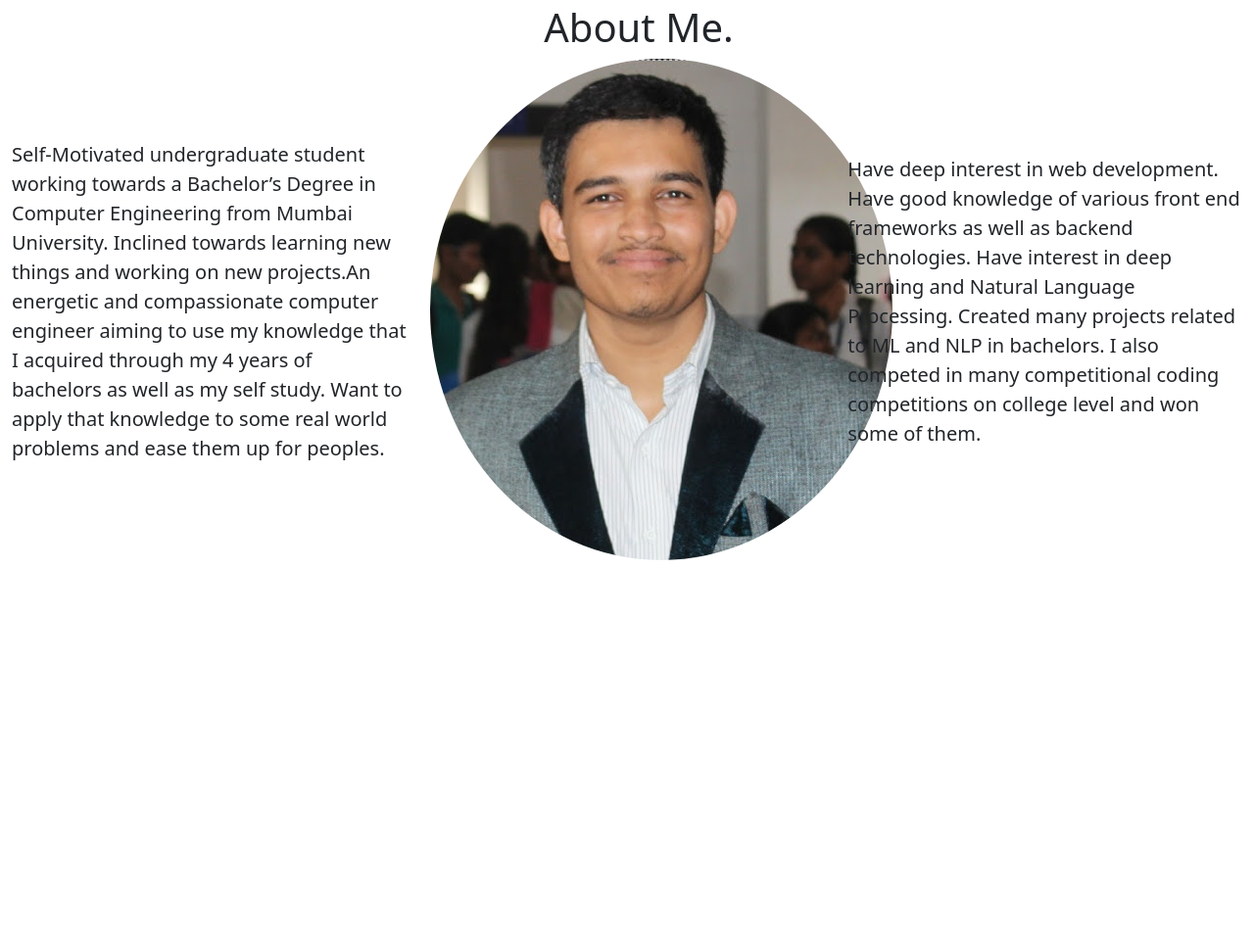
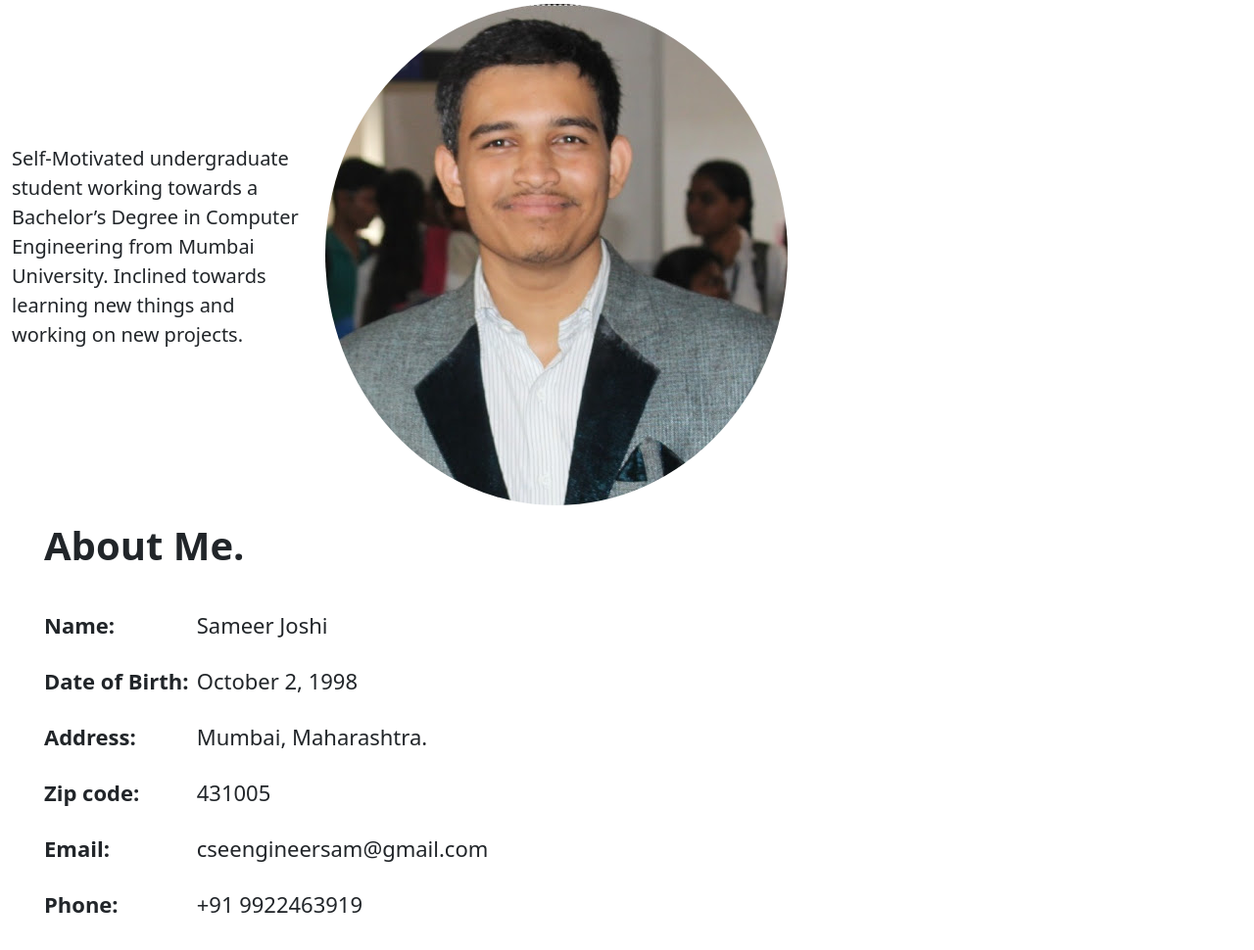
Before and after one commit to SameerJoshiFlexiloans/portfolio, a plain HTML site: page index.html in a window 1280 px wide. Shown: the part 744-1714 px from the top of the page at 98% size. Before the commit the page ends 1364 px from the top, so only its background shows below. Drawn offline with Linux system fonts and the light colour scheme.

Commit message:
after adding personal information in about us

```diff
--- a/index.html
+++ b/index.html
@@ -43,23 +43,25 @@
         </div>
     </div>
     <div class="about mt-5">
-        <h5 class="display-6 ms-4">About Me.</h1>
         <div class="row me-auto ms-auto">
-            <div class="col-lg-4 mt-auto mb-auto">
+            <div class="col-lg-3 mt-auto mb-auto">
                 <p class="lead">Self-Motivated undergraduate student working towards a Bachelor’s Degree in Computer Engineering
-                    from Mumbai University. Inclined towards learning new things and working on new projects.An energetic and compassionate computer engineer aiming to
-                    use my knowledge that I acquired through my 4 years of bachelors as well as my self study.
-                    Want to apply that knowledge to some real world problems and ease them up for peoples.
+                    from Mumbai University. Inclined towards learning new things and working on new projects.
                 </p>
             </div>
             <div class="col-lg-4">
                 <img class="self-image" src="Images/Sameer_Joshi.jpeg">
             </div>
-            <div class="col-lg-4 mt-auto mb-auto">
-                <p class="lead">Have deep interest in web development. Have good knowledge of various front end frameworks as well as backend technologies.
-                    Have interest in deep learning and Natural Language Processing. Created many projects related to ML and NLP in bachelors.
-                    I also competed in many competitional coding competitions on college level and won some of them.
-                </p>
+            <div class="col-lg-5 card border-white ms-3" style="width: 35rem;">
+                <div class="card-body">
+                    <h5 class="display-6 card-title"><span style="font-weight: bold;">About Me.</span></h5><br>
+                    <p class="card-text info-text"><span class="info-label">Name:</span> Sameer Joshi</p>
+                    <p class="card-text info-text"><span class="info-label">Date of Birth:</span> October 2, 1998</p>
+                    <p class="card-text info-text"><span class="info-label">Address:</span> Mumbai, Maharashtra.</p>
+                    <p class="card-text info-text"><span class="info-label">Zip code:</span> 431005</p>
+                    <p class="card-text info-text"><span class="info-label">Email:</span> cseengineersam@gmail.com</p>
+                    <p class="card-text info-text"><span class="info-label">Phone:</span> +91 9922463919</p>
+                </div>
             </div>
         </div>
     </div>
--- a/style/style.css
+++ b/style/style.css
@@ -28,10 +28,20 @@
     color: rgb(235, 164, 52);
 }
 
-.about h5{
-    text-align: center;
-}
-
 .self-image{
     border-radius: 50%;
 }
+
+.info-label{
+    font-weight: bold;
+    display: inline-block;
+    width: 150px;
+}
+
+.about{
+    font-size: 22px;
+}
+
+.info-text{
+    margin-bottom: 1.5rem;
+}
```
